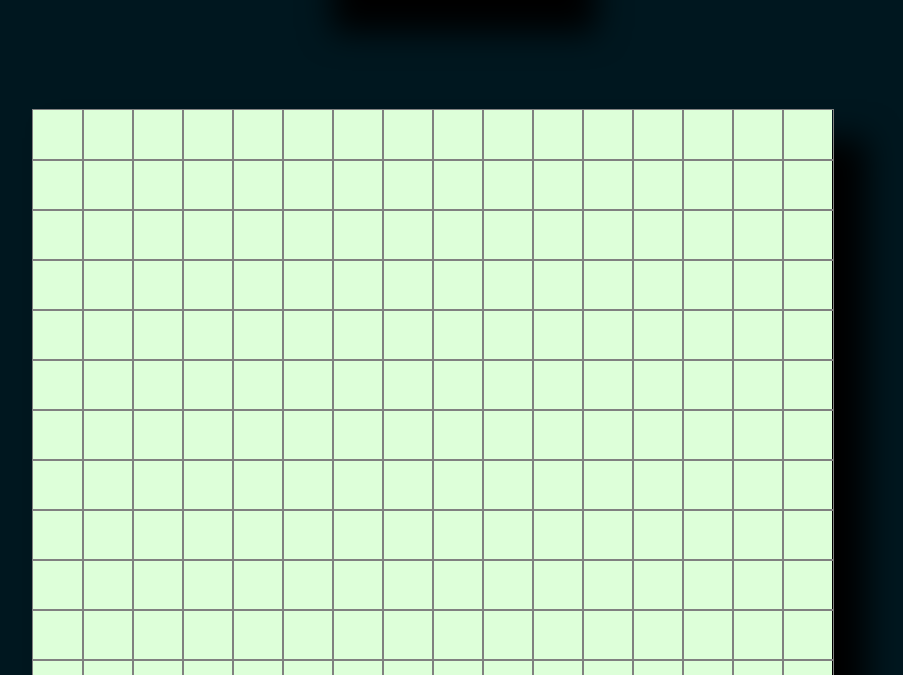
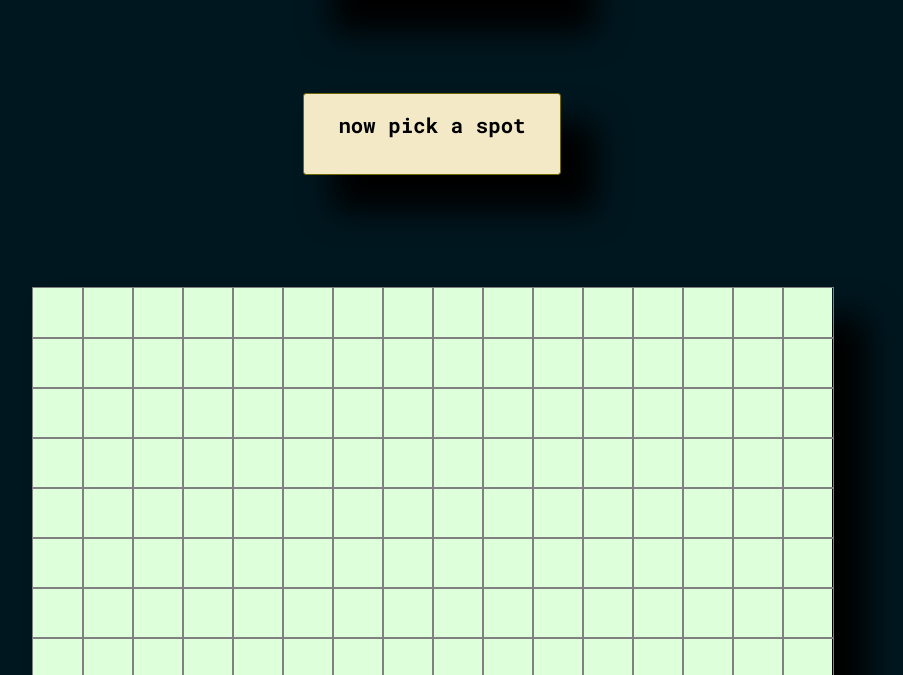
Before and after one commit to PhillipDaum/heros, a plain HTML site: page index.html in a window 1280 px wide. Both pictures are taken after a click on the element "cleric". Shown: the part 125-800 px from the top of the page, without its empty margins (208-1111 px from the left). Drawn offline with Linux system fonts and the light colour scheme.

Commit message:
add card to prompt user to place hero

```diff
--- a/css/style.css
+++ b/css/style.css
@@ -14,6 +14,7 @@
     /* obstacles and items */
     --tree: #248232;
     --metal: #685762;
+    --highlight: #ffd781;
 }
 /* default font, other fonts from JS will override this */
 body {
@@ -49,10 +50,6 @@ h2 {
 }
 h3 {
     text-align: center;
-}
-.game {
-    /* width: 100%;
-    margin: auto; */
 }
 .card {
     background-color: var(--card-background);
@@ -96,6 +93,11 @@ h3 {
     align-content: center;
     justify-content: space-around;
 }
+/* highlights area around hero showing movement */
+.highlight {
+    background-color: rgba(0, 255, 0, 0.5);
+}
+
 /* grass cell
 #cell-6 {
     background-color: var(--grass-background);
--- a/index.html
+++ b/index.html
@@ -16,7 +16,7 @@
     </div>
     <div class="top-bar" id="top-bar">
         <div class="title-wrapper choose-a-hero">
-            <div class="title-card">
+            <div class="title-card" id="insruction-card">
                 <h2>first choose a hero</h2>
             </div>
         </div>
--- a/js/cards.js
+++ b/js/cards.js
@@ -80,18 +80,6 @@ const items = [
 ]
 
 const heros = [
-    // {
-    //     name: "minstrel",
-    //     icon: "fa-something
-    // },
-    // {
-    //     name: "spy",
-    //     icon: "fa-user-secret"
-    // },
-    // {
-    //     name: "warrior",
-    //     icon: '<i class="fa-solid fa-user-ninja fa-2xl"></i>'
-    // },
     {
         name: "cleric",
         movementSpeed: 5,
@@ -99,13 +87,15 @@ const heros = [
     },
     {
         name: "scholar",
+        movementSpeed: 4,
         icon: '<i class="fa-solid fa-user-graduate fa-2xl"></i>'
     },
     {
         name: "astronaut",
+        movementSpeed: 6,
         icon: '<i class="fa-solid fa-user-astronaut fa-2xl"></i>'
     },
-]
+];
 
 
 const monsters = [
--- a/js/game.js
+++ b/js/game.js
@@ -3,21 +3,23 @@ let r;
 let h;
 let health;
 let userObj = [];
-// gameboard corners: 0, 9, 89, 100 it appends class game wrapper
+// gameboard corners: 0, 15, 240, 255 it appends class game wrapper
 
-// pushes chosen hero to user's array, clears top bar
+// pushes chosen hero to user's array, clears hero display, changes instructions
 const pickAHero = function() {
     let chosenHero = this.id;
     for (let i = 0; i < heros.length; i++) {
-        for (const property in heros[i]) {
-          if (heros[i][property] === chosenHero) {
+          if (heros[i].name === chosenHero) {
             userObj.push(heros[i]);
             console.log(userObj)
+            // do i need this?
+            break;
           }
-        }
       }
-      let topBar = document.getElementById("top-bar");
-      topBar.innerHTML="";
+      let removeHeros = document.getElementById("hero-select");
+      removeHeros.innerHTML= "";
+      let changeTitleCard = document.getElementById("insruction-card");
+      changeTitleCard.innerHTML="<h2>now pick a spot</h2>";
   }
 
 // shows heros to select
@@ -35,7 +37,7 @@ function displayHeros() {
 displayHeros();
 
 
-// puts hero in one spot on the board!
+// puts hero in one spot on the board, clears top bar
 //https://stackoverflow.com/questions/12713564/function-in-javascript-that-can-be-called-only-once
 var putHero = (function() {
     var executed = false;
@@ -46,6 +48,8 @@ var putHero = (function() {
             let icon = userObj[0].icon
             let put = document.getElementById(this.id);
             put.innerHTML = icon;
+            let changeTitleCard = document.getElementById("top-bar");
+            changeTitleCard.innerHTML="";
         }
     };
 })();
@@ -70,6 +74,9 @@ function roomGen(r) {
 };
 roomGen(r);
 
+// highlight movement range around hero
+
+
 // function move
 // id# of the users cell
 // write an algorythm for movement with their respective speed
```
